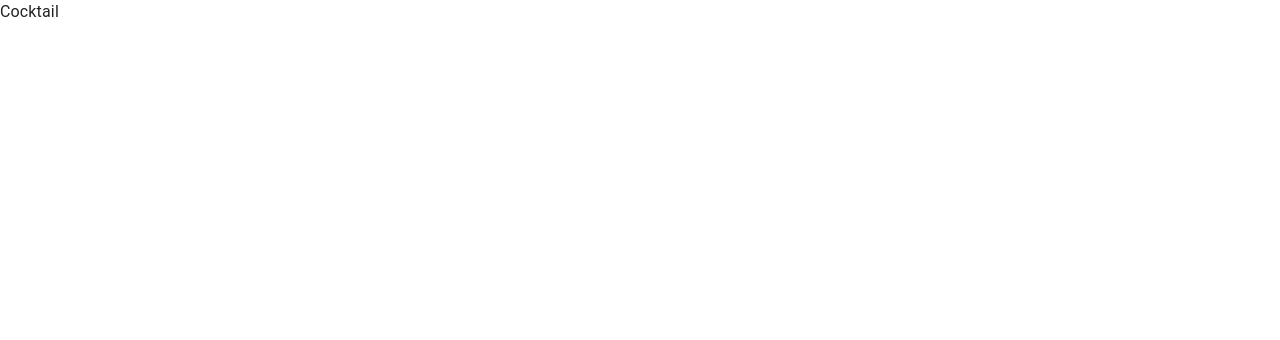
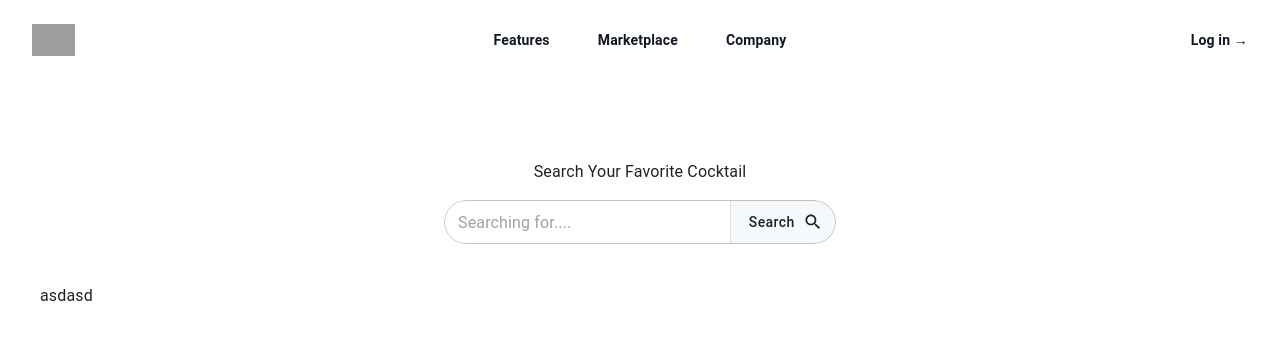
Before and after one commit to gostgmaer/next-cocktail-bar, a Next.js app: page / in a window 1280 px wide. Shown: the top 340 px of the page. Built offline with nearby package versions, Linux system fonts and the light colour scheme; grey boxes are pictures that could not be loaded.

Commit message:
started design

```diff
--- a/jsconfig.json
+++ b/jsconfig.json
@@ -1,7 +1,7 @@
 {
   "compilerOptions": {
     "checkJs": true,
-"jsx": "preserve",
+    "jsx": "preserve",
     "paths": {
       "@/*": ["./src/*"]
     }
--- /dev/null
+++ b/src/components/childs/Searchform.js
@@ -0,0 +1,82 @@
+import { Search } from "@mui/icons-material";
+import {
+  Box,
+  Button,
+  FormControl,
+  Grid,
+  IconButton,
+  OutlinedInput,
+  TextField,
+  Typography,
+} from "@mui/material";
+import React from "react";
+
+const SearchForm = () => {
+  const HandleChange = (second) => {
+    console.log(second);
+  };
+
+  return (
+    <Box
+      sx={{
+        px: 5,
+        flex: 2.5,
+        display: "flex",
+        alignItems: "center",
+        justifyContent: "center",
+        py:5,
+        flexDirection:'column',
+        m: "0px !important",
+        gap:2,
+        border: "none",
+      }}
+    >
+    <Typography>Search Your Favorite Cocktail</Typography>
+      <FormControl sx={{ m: 0, width: "35%" }} variant="outlined">
+        <OutlinedInput
+          id="outlined-adornment-search"
+          size="small"
+          placeholder="Searching for...."
+          color="error"
+          sx={{
+            borderRadius: "1200px",
+            p: 0,
+            height: "44px",
+            overflow: "hidden",
+          }}
+          endAdornment={
+            <Button
+              variant="contained"
+              color="inherit"
+              aria-label="more"
+              id="long-button"
+              aria-haspopup="true"
+              disableElevation
+              endIcon={<Search />}
+              sx={{
+                display: "flex",
+                gap: "1",
+                justifyContent: "center",
+                px: 3.5,
+                height: "100%",
+                textTransform: "capitalize",
+                background: "#F6F9FC",
+                borderRadius: "0 0 0 0",
+                margin:0,
+                alignItems: "center",
+                borderLeft: "1px solid #DAE1E7",
+              }}
+            >
+              Search
+            </Button>
+          }
+          inputProps={{
+            "aria-label": "weight",
+          }}
+        />
+      </FormControl>
+    </Box>
+  );
+};
+
+export default SearchForm;
--- /dev/null
+++ b/src/layout/index.js
@@ -0,0 +1,21 @@
+import Header from "@/components/header/Header";
+import { Box, LinearProgress } from "@mui/material";
+import Head from "next/head";
+import { Fragment } from "react";
+
+const Layout = ({ children }) => {
+  return (
+    <Fragment>
+      <Header />
+      <Box
+        className="elements"
+        minHeight={"100vh"}
+        sx={{ width: "100%",p:5, display: "flex", flexDirection: "column", gap: 0 }}
+      >
+        {children}
+      </Box>
+    </Fragment>
+  );
+};
+
+export default Layout;
--- /dev/null
+++ b/src/pages/[cocktailId]/index.js
@@ -0,0 +1,190 @@
+import Header from "@/components/header/Header";
+import { mergeinOneArray } from "@/utilities/functions";
+import { invokeExternalAPI } from "@/utilities/http";
+import styled from "@emotion/styled";
+import {
+  ArrowBack,
+  ConstructionOutlined,
+  Expand,
+  ExpandMoreOutlined,
+  Favorite,
+  MoreVert,
+  Share,
+} from "@mui/icons-material";
+import {
+  Avatar,
+  Box,
+  Card,
+  CardActions,
+  CardContent,
+  CardHeader,
+  CardMedia,
+  Collapse,
+  Divider,
+  IconButton,
+  List,
+  ListItem,
+  ListItemText,
+  Typography,
+} from "@mui/material";
+import { red } from "@mui/material/colors";
+import { useRouter } from "next/router";
+import React, { Fragment } from "react";
+
+const ExpandMore = styled((props) => {
+  const { expand, ...other } = props;
+  return <IconButton {...other} />;
+})(({ theme, expand }) => ({
+  transform: !expand ? "rotate(0deg)" : "rotate(180deg)",
+  marginLeft: "auto",
+  // transition: theme.transitions.create("transform", {
+  //   duration: theme.transitions.duration.shortest,
+  // }),
+}));
+
+const cockTailsDetails = ({ cocktail }) => {
+  const [expanded, setExpanded] = React.useState(false);
+  const route = useRouter();
+
+  const handleExpandClick = () => {
+    setExpanded(!expanded);
+  };
+  const output = Object.entries(cocktail).map(([key, value]) => ({
+    key,
+    value,
+  }));
+
+  const filterArrayIngredient = output
+    .filter((item) => item.key.match("strIngredient"))
+    .map((item, index) => ({ Ingredient: item.value, id: index + 1 }))
+    .filter((item) => item.Ingredient !== null);
+
+  const filterArraymesure = output
+    .filter((item) => item.key.match("strMeasure"))
+    .map((item, index) => ({ value: item.value, id: index + 1 }))
+    .filter((item) => item.value !== null);
+
+  const backtoHomePage = (params) => {
+    route.push("/cocktail");
+  };
+
+  // const newarray = mergeinOneArray(filterArrayIngredient, filterArraymesure)
+  // console.log(newarray);
+
+  return (
+    <div>
+      <Header></Header>
+
+      <Box sx={{ flexGrow: 1, display: "flex", justifyContent: "center" }}>
+        <Card sx={{ maxWidth: 345 }}>
+          <CardHeader
+            avatar={
+              <Avatar sx={{ bgcolor: red[500] }} aria-label="recipe">
+                {cocktail.strDrink.substring(0, 1)}
+              </Avatar>
+            }
+            action={
+              <IconButton onClick={backtoHomePage} aria-label="back">
+                <ArrowBack />
+              </IconButton>
+            }
+            title={cocktail.strDrink}
+            subheader={cocktail.strGlass}
+          />
+          <CardMedia
+            component="img"
+            height="194"
+            image={cocktail.strDrinkThumb}
+            alt="Paella dish"
+          />
+          <CardContent>
+            <Typography variant="body2" color="text.secondary">
+              {cocktail.strInstructions}
+            </Typography>
+          </CardContent>
+          <CardActions disableSpacing>
+            <IconButton aria-label="add to favorites">
+              <Favorite />
+            </IconButton>
+            <IconButton aria-label="share">
+              <Share />
+            </IconButton>
+            <ExpandMore
+              expand={expanded}
+              onClick={handleExpandClick}
+              aria-expanded={expanded}
+              aria-label="show more"
+            >
+              <ExpandMoreOutlined />
+            </ExpandMore>
+          </CardActions>
+          <Collapse in={expanded} timeout="auto" unmountOnExit>
+            <CardContent>
+              {cocktail.strTags && (
+                <Typography paragraph>Tag: {cocktail.strTags}</Typography>
+              )}
+              <Typography
+                sx={{
+                  display: "flex",
+                  alignItems: "flex-start",
+                  flexDirection: "column",
+                }}
+              >
+                <span> is Alocholic: {cocktail.Alcoholic ? "Yes" : "No"}</span>
+                <span>Category: {cocktail.strCategory}</span>
+              </Typography>
+              <Typography variant="h5">Ingredients:</Typography>
+              <List
+                sx={{
+                  width: "100%",
+                  maxWidth: 360,
+                  bgcolor: "background.paper",
+                }}
+              >
+                {mergeinOneArray(filterArrayIngredient, filterArraymesure).map(
+                  (dataItem) => (
+                    <Fragment key={dataItem.id}>
+                      <ListItem alignItems="flex-start">
+                        <ListItemText
+                          sx={{
+                            display: "flex",
+                            alignItems: "center",
+                            justifyContent: "space-between",
+                          }}
+                          primary={`${dataItem.Ingredient} : `}
+                          secondary={dataItem.value}
+                        />
+                      </ListItem>
+                      <Divider variant="inset" component="li" />
+                    </Fragment>
+                  )
+                )}
+              </List>
+            </CardContent>
+          </Collapse>
+        </Card>
+      </Box>
+    </div>
+  );
+};
+
+export default cockTailsDetails;
+
+export async function getServerSideProps(ctx) {
+  const { params } = ctx;
+
+  const { data, error } = await invokeExternalAPI(
+    "lookup.php",
+    "get",
+    {},
+    {},
+    { i: params.cocktailId }
+  );
+
+  return {
+    props: {
+      cocktail: data.drinks[0],
+      error: error,
+    },
+  };
+}
--- a/src/pages/index.js
+++ b/src/pages/index.js
@@ -2,7 +2,6 @@
 // const { publicRuntimeConfig } = getConfig();
 
 // let homepath = '/home';
-
 
 // console.log(publicRuntimeConfig);
 // if (publicRuntimeConfig.ENV !== 'local') {
@@ -18,15 +17,36 @@
 
 // export default Index;
 
-import Link from 'next/link'
-import React from 'react'
+import SearchForm from "@/components/childs/Searchform";
+import Layout from "@/layout";
+import { Box, Grid, Stack, Typography } from "@mui/material";
+import Link from "next/link";
+import React from "react";
 
 const index = () => {
   return (
-    <div>
-      <Link href={'/cocktail'} >Cocktail</Link>
-    </div>
-  )
-}
+    <Layout>
+      <Box width={"100%"}>
+        <Stack
+          justifyContent={"space-between"}
+          overflow="hidden"
+          width={"100%"}
+        >
+          <SearchForm />
+        </Stack>
+        <Stack
+          overflow="hidden"
 
-export default index
+          width={"100%"}>
+          <Grid container spacing={3} columns={12.5}>
+            <Grid item xs={4}>
+              asdasd
+            </Grid>
+          </Grid>
+        </Stack>
+      </Box>
+    </Layout>
+  );
+};
+
+export default index;
```
Also changed, not shown: src/pages/home/index.js (+9 -15 lines), .eslintrc.json.
